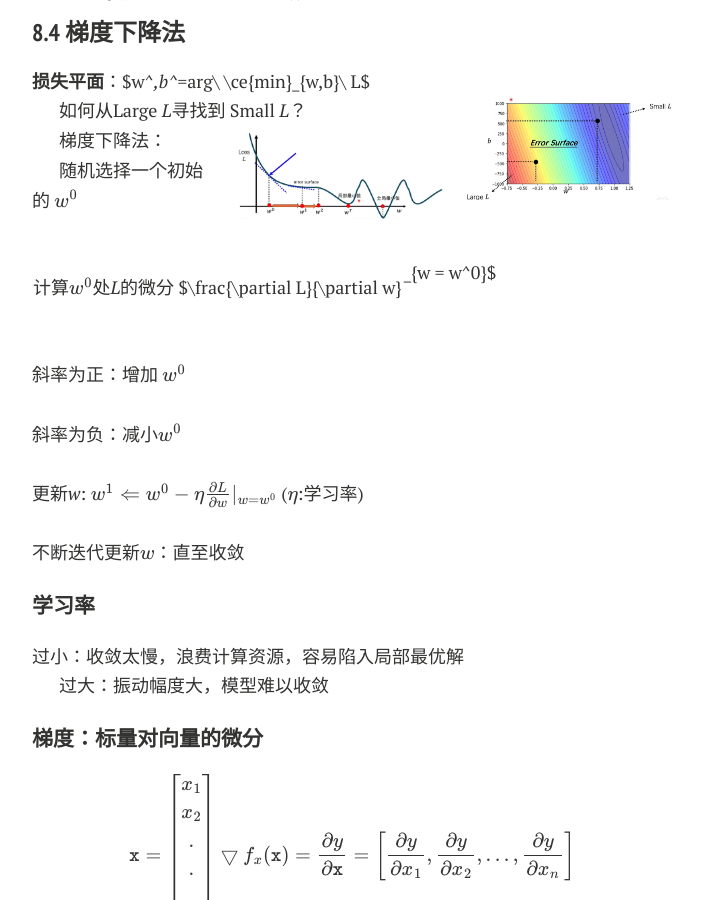
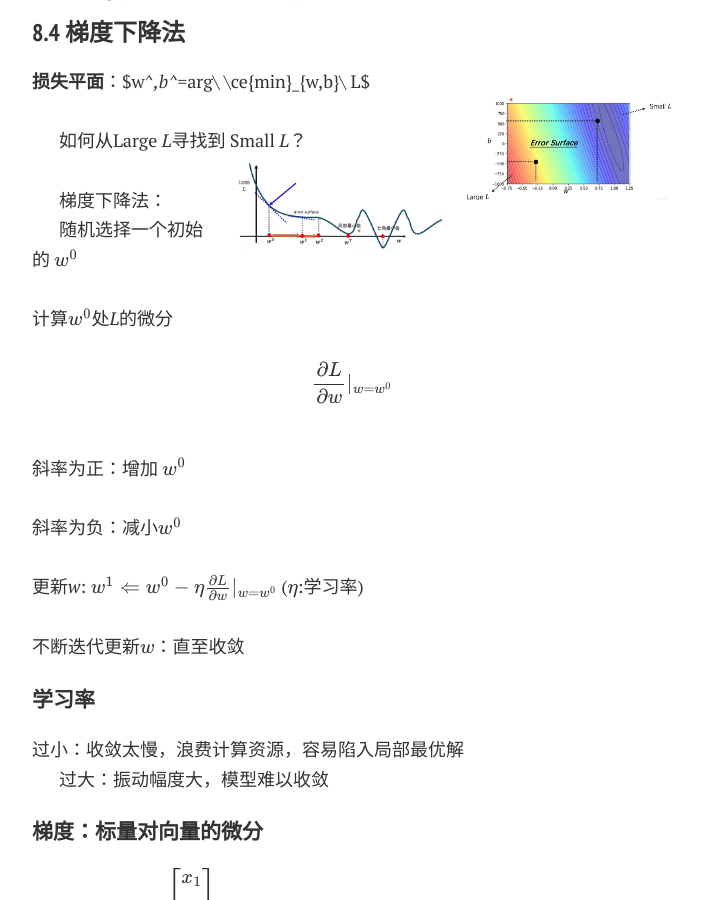
Before and after one commit to Qilu-Yuan/Qilu-Yuan.github.io, a Jekyll site: the page built from blogs/ML/LinearRegression.md, in a window 1280 px wide and 900 px high, scrolled down 3334 px. Shown: the whole window, without its empty margins (288-990 px from the left). Built offline with Jekyll 4.4.1, drawn with Linux system fonts in a browser that asks for light colours; nearby versions of some CDN libraries; formulas are drawn with MathJax 3; comment, search, counter and statistics services are not loaded; a style sheet for code colours, icons or effects is not loaded.

Commit message:
Update LinearRegression.md

```diff
--- a/blogs/ML/LinearRegression.md
+++ b/blogs/ML/LinearRegression.md
@@ -161,17 +161,21 @@ $$
 
 **损失平面**：$w^*,b^*=arg\ \ce{min}_{w,b}\ L$
 
-<img src="https://qilu-yuan.github.io/Figure/LinearRegression/2.png" class="floatpic">
+<img src="https://qilu-yuan.github.io/Figure/LinearRegression/2.png" class="floatpic"> <br>
 
 如何从Large *L*寻找到 Small *L*？
 
-<img src="https://qilu-yuan.github.io/Figure/LinearRegression/3.png" class="floatpic">
+<img src="https://qilu-yuan.github.io/Figure/LinearRegression/3.png" class="floatpic"> <br>
 
 梯度下降法：<br>
 
 随机选择一个初始的 $w^0$
 
-<br>计算$w^0$处*L*的微分 $\frac{\partial L}{\partial w}|_{w = w^0}$
+<br>计算$w^0$处*L*的微分
+
+$$
+\frac{\partial L}{\partial w}|_{w = w^0}
+$$
 
 <br>斜率为正：增加 $w^0$
 
```
